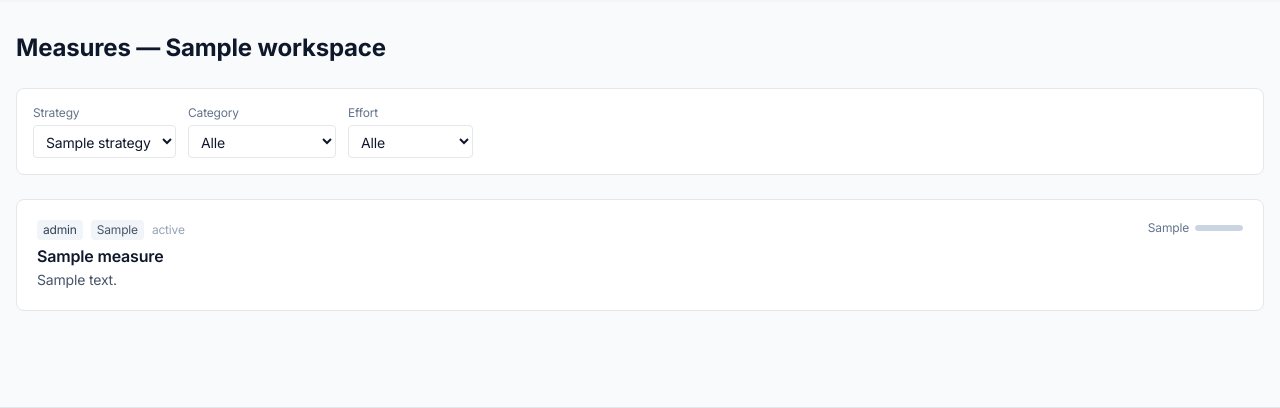
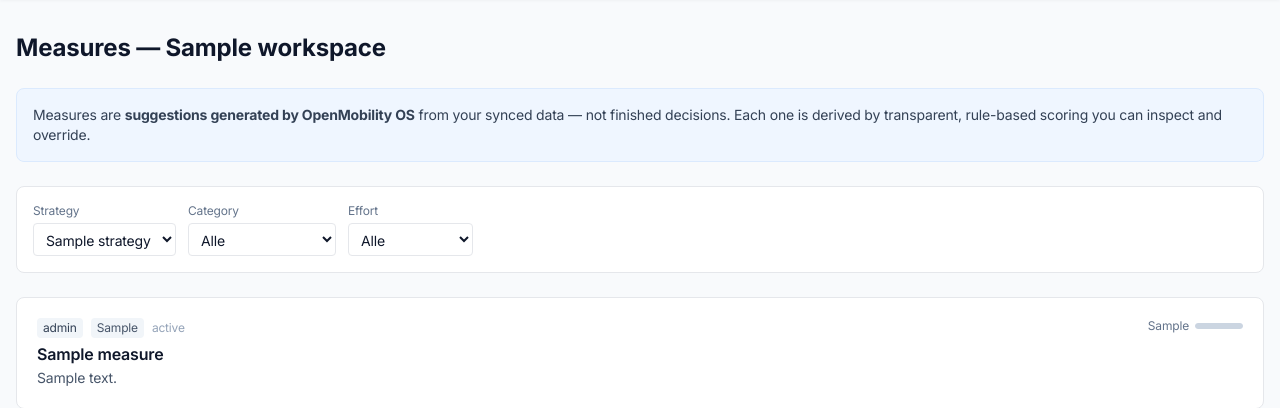
Before and after one commit to richardkfm/openmobility-os, a Django app: template backend/templates/workspaces/measures.html in a window 1280 px wide. Shown: the part 94-502 px from the top of the page. Run offline with Django 5.2, Linux system fonts and the light colour scheme; the template is opened without the code that fills it: most values are stand-ins (such as "Sample title", 1, 10 or a date in 2020); data that the repository does not hold is empty; some libraries are stand-ins or nearby versions.

Commit message:
Fix Generate 404 and label measures as OMOS suggestions
The measures/generate/ route was defined after the measures/<slug:measure_slug>/
catch-all, so POSTing Generate resolved to measure_detail with slug="generate"
and 404'd. Move the static sub-path above the slug pattern and add a routing
regression test.

Also clarify in the UI that measures are transparent, rule-based suggestions
generated by OMOS from synced data — an intro note on the Measures page plus a
"Suggested by OMOS" badge on auto-generated measures in the list and detail
views.

CHANGELOG: added (badge/banner) + fixed (404) entries. README: clarified the
suggestion framing in the measures sections. VERSION: 0.28.1 -> 0.29.0 (MINOR,
new user-facing UI).

```diff
--- a/backend/templates/workspaces/_measures_list.html
+++ b/backend/templates/workspaces/_measures_list.html
@@ -15,6 +15,12 @@
             </span>
             <span class="text-xs rounded px-1.5 py-0.5 bg-slate-100 text-slate-600">{{ m.get_category_display }}</span>
             <span class="text-xs text-slate-400">{{ m.get_status_display }}</span>
+            {% if m.is_auto_generated %}
+            <span class="text-xs rounded px-1.5 py-0.5 bg-blue-50 text-blue-700 border border-blue-100"
+                  title="{% trans 'Generated by the OpenMobility OS rules engine from your data — review before acting.' %}">
+              {% trans "✨ Suggested by OMOS" %}
+            </span>
+            {% endif %}
           </div>
           <div class="font-semibold mt-1">{{ m.title_de }}</div>
           <p class="text-sm text-slate-600 mt-0.5 line-clamp-2">{{ m.summary_de }}</p>
--- a/backend/templates/workspaces/measures.html
+++ b/backend/templates/workspaces/measures.html
@@ -12,6 +12,24 @@
       <button class="rounded border px-3 py-1.5 text-sm hover:bg-slate-100">{% trans "↻ Generate" %}</button>
     </form>
     {% endif %}
+  </div>
+
+  {# What measures are: transparent, data-derived suggestions — not decisions #}
+  <div class="rounded-lg border border-blue-100 bg-blue-50 p-4 text-sm text-slate-700">
+    <p>
+      {% blocktrans trimmed %}
+        Measures are <strong>suggestions generated by OpenMobility OS</strong> from your
+        synced data — not finished decisions. Each one is derived by transparent,
+        rule-based scoring you can inspect and override.
+      {% endblocktrans %}
+      {% if is_admin %}
+      {% blocktrans trimmed %}
+        Use <strong>↻ Generate</strong> to re-run the rules engine over the latest data;
+        it never fetches anything itself. To get suggestions from real data, add and sync
+        a data source first.
+      {% endblocktrans %}
+      {% endif %}
+    </p>
   </div>
 
   {# Filter bar #}
--- a/backend/workspaces/urls_workspace.py
+++ b/backend/workspaces/urls_workspace.py
@@ -13,6 +13,10 @@ urlpatterns = [
     path("", views.dashboard, name="workspace_dashboard"),
     path("map/", views.workspace_map, name="workspace_map"),
     path("measures/", views.measures_list, name="measures_list"),
+    # NOTE: keep static measure sub-paths (e.g. generate/) above the slug
+    # catch-all below, otherwise the <slug:measure_slug> pattern swallows them
+    # and the request 404s as a missing measure.
+    path("measures/generate/", measure_views.generate_measures_view, name="measures_generate"),
     path("measures/<slug:measure_slug>/", views.measure_detail, name="measure_detail"),
     path("data/", dataset_views.data_hub, name="data_hub"),
     path("data/add/", dataset_views.add_data_source, name="data_source_add"),
@@ -38,7 +42,6 @@ urlpatterns = [
     path("data/<int:pk>/toggle/", dataset_views.toggle_data_source, name="data_source_toggle"),
     path("data/<int:pk>/delete/", dataset_views.delete_data_source, name="data_source_delete"),
     path("methodology/", views.workspace_methodology, name="workspace_methodology"),
-    path("measures/generate/", measure_views.generate_measures_view, name="measures_generate"),
     path("admin/health/", views_admin.HealthDashboardView.as_view(), name="workspace_health"),
     path("admin/export/", views_export.ExportView.as_view(), name="workspace_export"),
 ]
```
Also changed, not shown: backend/measures/test_urls.py (added, +21 -0 lines), backend/templates/workspaces/measure_detail.html (+14 -0 lines), CHANGELOG.md, README.md, 1 other file.
